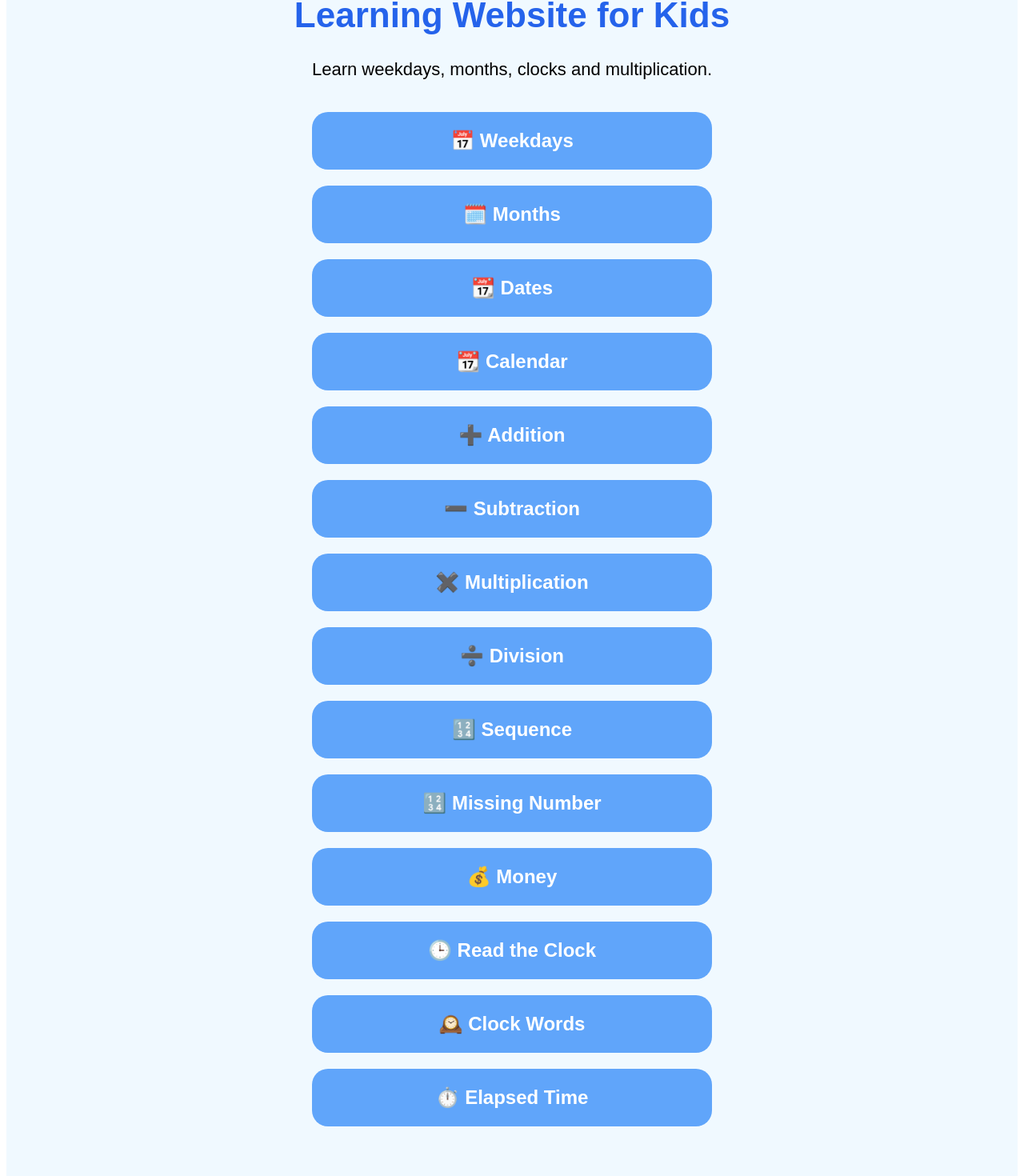
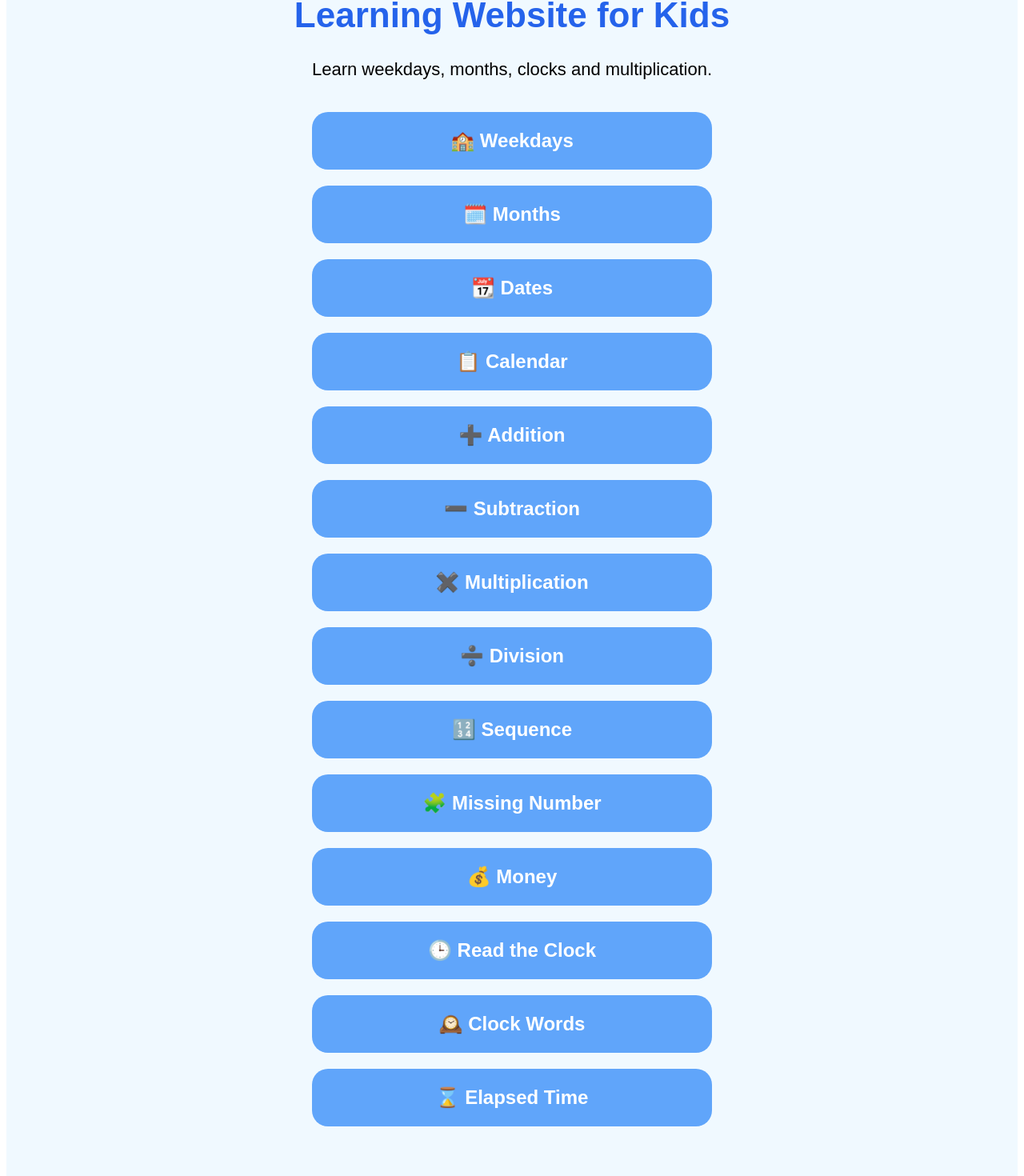
Before and after one commit to ossthun/kids, a Next.js app: page / in a window 1280 px wide. Shown: the part 83-1553 px from the top of the page at 80% size. Built offline with nearby package versions, Linux system fonts and the light colour scheme.

Commit message:
Replace icons in index.js with new symbols

```diff
--- a/pages/index.js
+++ b/pages/index.js
@@ -22,7 +22,7 @@ export default function Home() {
 
      <div style={styles.grid}>
   <a href="/weekdays" style={buttonStyle}>
-    📅 {t.weekdays}
+    🏫 {t.weekdays}
   </a>
 
   <a href="/months" style={buttonStyle}>
@@ -34,7 +34,7 @@ export default function Home() {
   </a>
 
   <a href="/calendar" style={buttonStyle}>
-    📆 {t.calendar}
+    📋 {t.calendar}
   </a>
 
   <a href="/addition" style={buttonStyle}>
@@ -58,7 +58,7 @@ export default function Home() {
   </a>
 
   <a href="/number" style={buttonStyle}>
-    🔢 {t.number}
+    🧩 {t.number}
   </a>
 
   <a href="/money" style={buttonStyle}>
@@ -74,7 +74,7 @@ export default function Home() {
   </a>
 
   <a href="/time" style={buttonStyle}>
-    ⏱️ {t.time}
+    ⌛ {t.time}
   </a>
 </div>
     </main>
```
